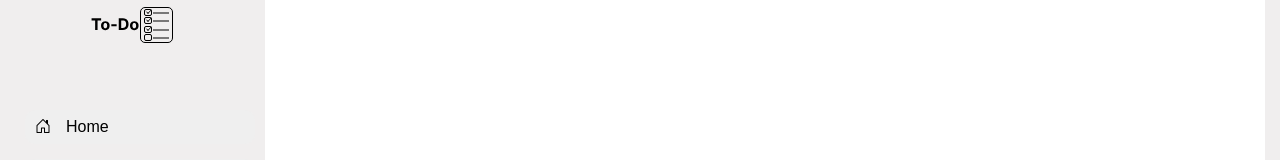
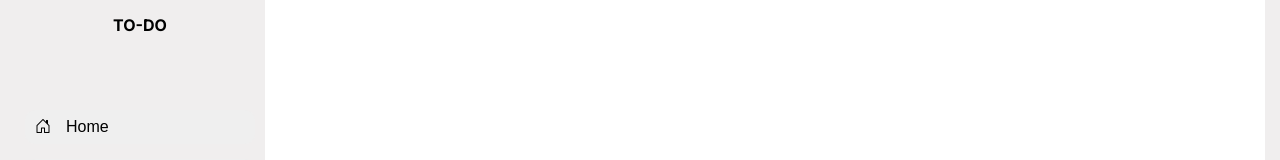
Before and after one commit to LabiciIvan/to-do-app, a React (Vite) app: page / in a window 1280 px wide. Shown: the top 160 px of the page. Built offline with nearby package versions, Linux system fonts and the light colour scheme.

Commit message:
NA-2: Changes in the Nav component.

```diff
--- a/src/components/Nav.jsx
+++ b/src/components/Nav.jsx
@@ -72,7 +72,8 @@ const Nav = ({links, onSetUpdateLinks, onSetUpdateViewCategory, profile = null})
   return (
     <nav className='nav'>
       <header>
-        <img src={toDO}/>
+        {/* <img src={toDO}/> */}
+        <h4>TO-DO</h4>
       </header>
       <div className='body'>
         <button className='wrapper-create-nav-links' onClick={createNewCategory}>
```
